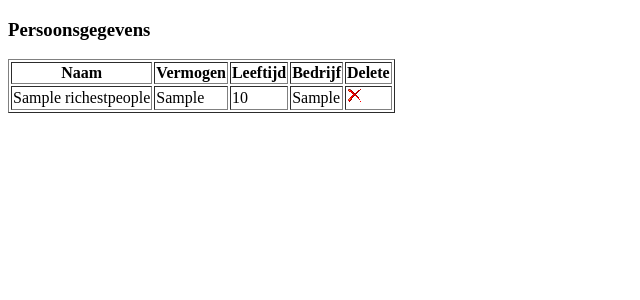
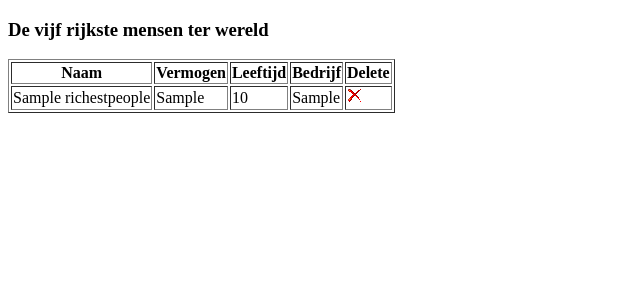
Before and after one commit to EstebanVihaio/php-pdo-crud-proeftoets, a PHP site: page /read.php in a window 1280 px wide. Shown: the top 300 px of the page, without its empty margins (0-640 px from the left). Run offline with PHP 8.4, Linux system fonts and the light colour scheme; tables that the repository leaves empty or names only in its code hold one stand-in row (values such as "Sample post").

```diff
--- a/read.php
+++ b/read.php
@@ -70,7 +70,7 @@
     <title>RichestPeople</title>
 </head>
 <body>
-    <h3>Persoonsgegevens</h3>
+    <h3>De vijf rijkste mensen ter wereld</h3>
     <table border='1'>
         <thead>
             <th>Naam</th>
```
